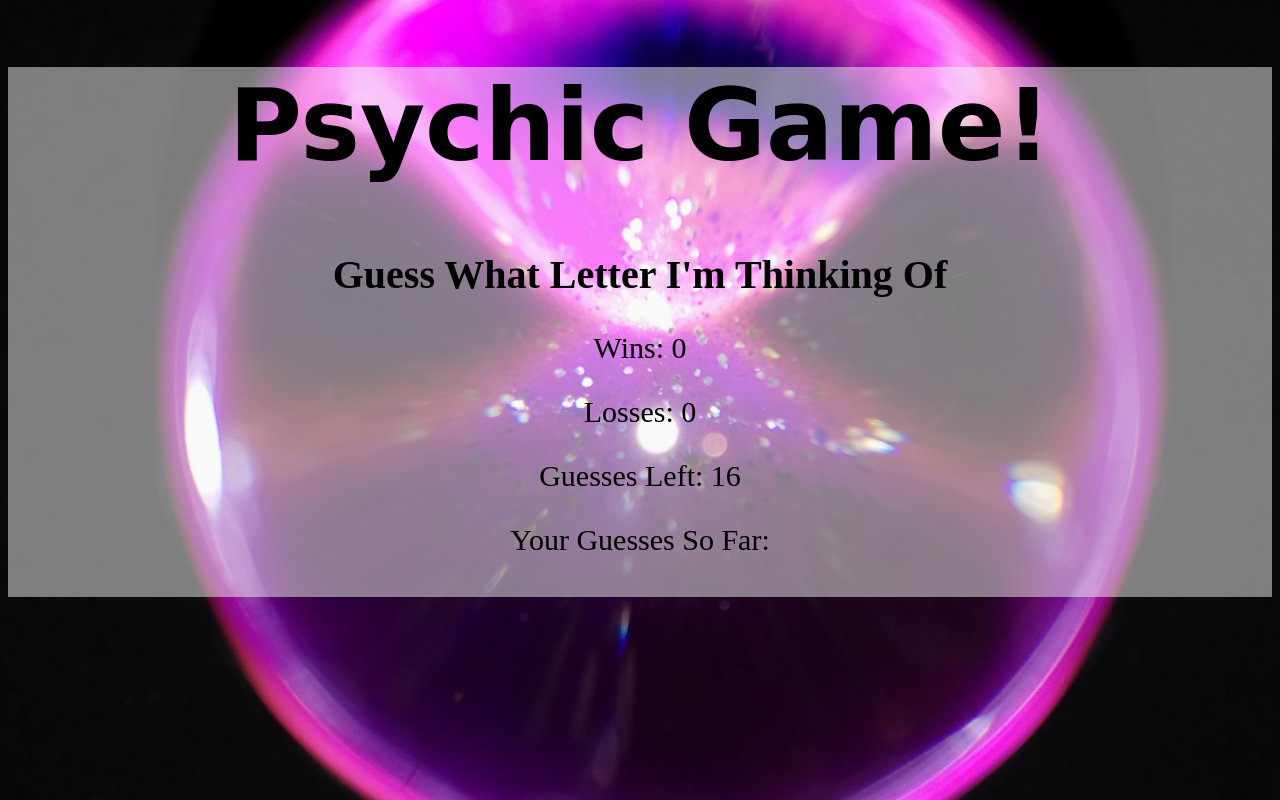
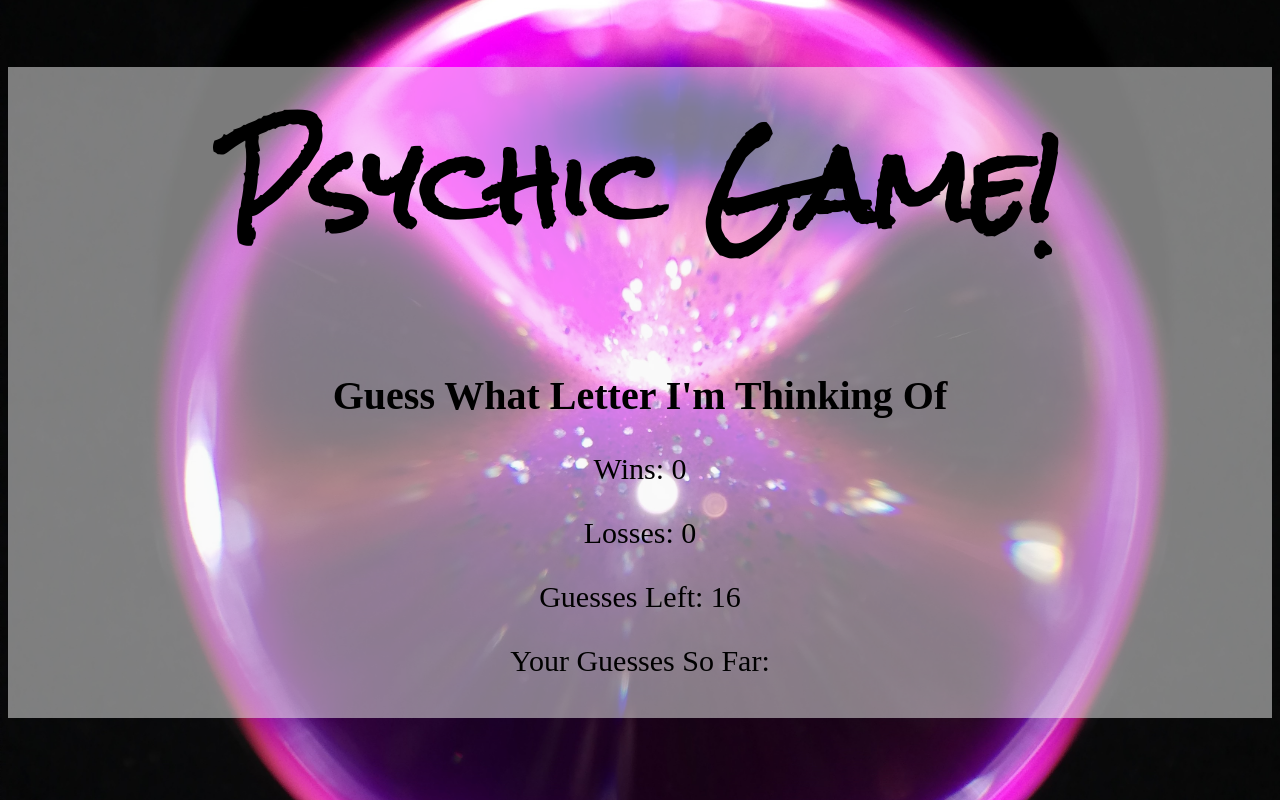
Before and after one commit to claudiafalk0/Psychic-Game, a plain HTML site: page index.html in a window 1280 px wide. Drawn offline with Linux system fonts and the light colour scheme.

Commit message:
index.html updates

```diff
--- a/index.html
+++ b/index.html
@@ -3,6 +3,7 @@
     <head>
         <meta charset = "UTF-8">
         <title> Psychic Game </title>
+        <link href="https://fonts.googleapis.com/css?family=Rock+Salt&display=swap" rel="stylesheet">
         <link rel = "stylesheet" type= "text/css" href = "assets/css/style.css"/>
     </head>
     <body>
```
